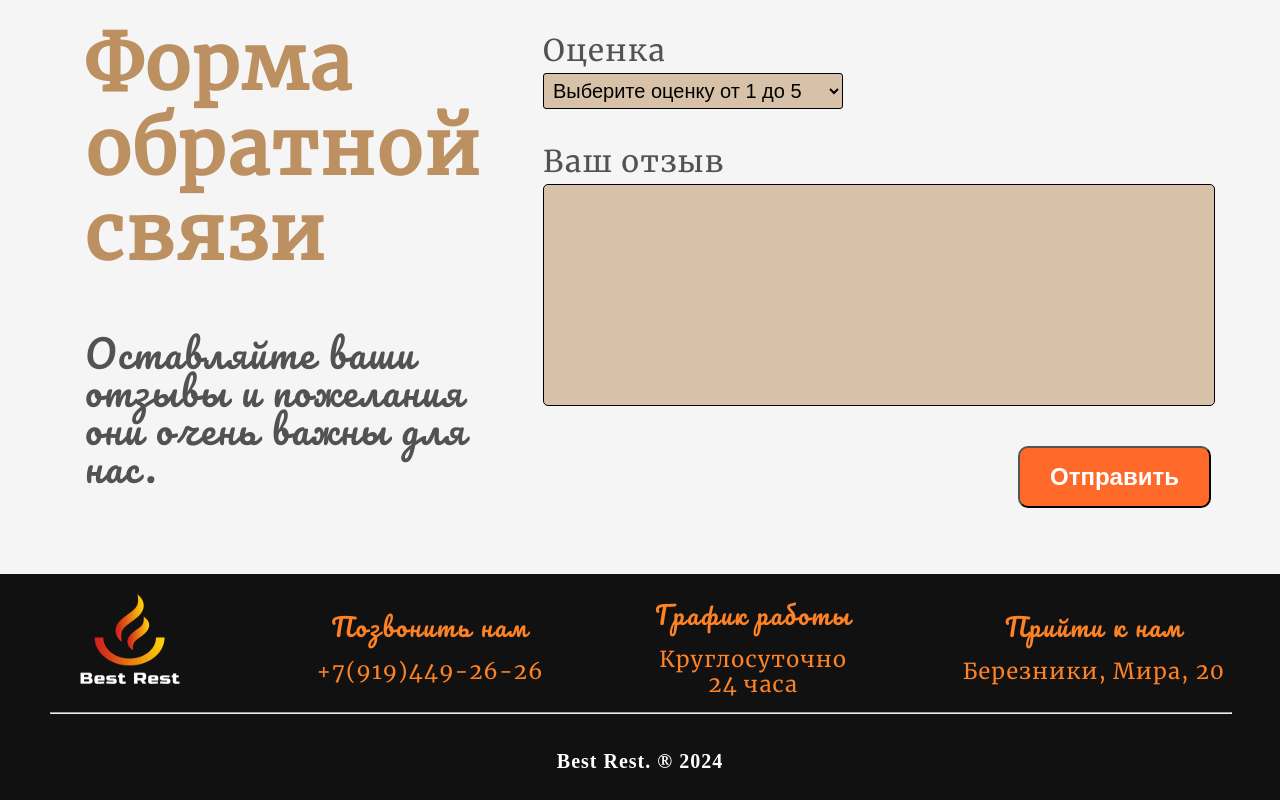
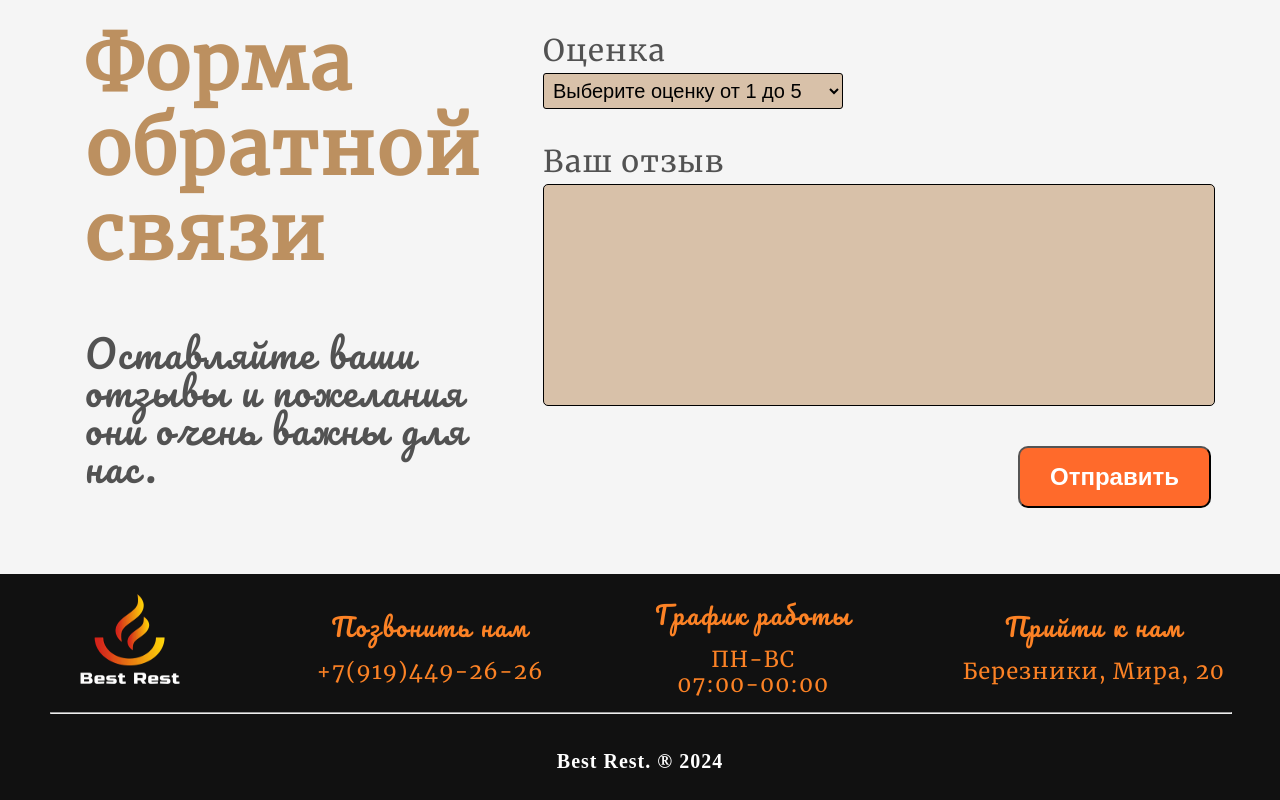
Before and after one commit to Froving123/Diplom, a Next.js app in the folder restaurant/: page / in a window 1280 px wide. Shown: the part 3774-4574 px from the top of the page. Built offline with nearby package versions, Linux system fonts and the light colour scheme; no server answers.

Commit message:
reserv corect work for time

```diff
--- a/restaurant/app/components/Footer/Footer.jsx
+++ b/restaurant/app/components/Footer/Footer.jsx
@@ -23,8 +23,8 @@ export const Footer = () => {
         </div>
         <div className={Styles.footer_info}>
           <p className={Styles.top_fot_h}>График работы</p>
-          <p className={Styles.top_fot_p}>Круглосуточно</p>
-          <p className={Styles.top_fot_p}>24 часа</p>
+          <p className={Styles.top_fot_p}>ПН-ВС</p>
+          <p className={Styles.top_fot_p}>07:00-00:00</p>
         </div>
         <div className={Styles.footer_info}>
           <p className={Styles.top_fot_h}>Прийти к нам</p>
--- a/restaurant/app/components/ReservForm/ReservForm.jsx
+++ b/restaurant/app/components/ReservForm/ReservForm.jsx
@@ -149,7 +149,19 @@ export const ReservForm = (props) => {
             className={Styles["form__field-input"]}
             type="time"
             value={newItem.time}
-            onChange={(e) => setNewItem({ ...newItem, time: e.target.value })}
+            onChange={(e) => {
+              const selectedTime = e.target.value;
+              // Проверка времени
+              if (selectedTime < "07:00" || selectedTime > "21:00") {
+                setError("Время должно быть в диапазоне с 07:00 до 21:00");
+                setTimeout(() => setError(""), 3000);
+              } else {
+                setError("");
+                setNewItem({ ...newItem, time: selectedTime });
+              }
+            }}
+            min="07:00"
+            max="21:00"
           />
         </label>
         <label className={Styles["form__field"]}>
```
